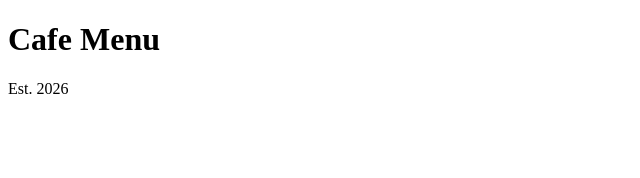
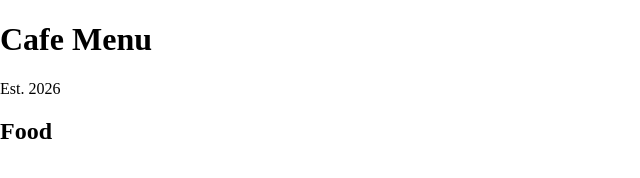
Before and after one commit to FFadhillah/Project-from-FreeCodeCamp, a plain HTML site: page PROJECT CSS/CAFE MENU/index.html in a window 1280 px wide. Shown: the whole page, without its empty margins (0-640 px from the left). Drawn offline with Linux system fonts and the light colour scheme.

Commit message:
adding asse repo and style.css

```diff
--- a/PROJECT CSS/CAFE MENU/index.html
+++ b/PROJECT CSS/CAFE MENU/index.html
@@ -3,15 +3,22 @@
 <head>
     <meta charset="UTF-8">
     <meta name="viewport" content="width=device-width, initial-scale=1.0">
+    <link rel="stylesheet" href="/PROJECT CSS/CAFE MENU/style.css">
     <title>Cafe Menu</title>
 </head>
 <body>
     <div class="menu">
         <h1>Cafe Menu</h1>
         <p class="year">Est. 2026</p>
-        <section></section>
+        <section>
+            <h2>Food</h2>
+            <!--Icon image-->
+            <article>
+                <p class="type-food"></p>
+                <p class="price"></p>
+            </article>
+        </section>
         <section></section>
     </div>
-
 </body>
 </html>
--- /dev/null
+++ b/PROJECT CSS/CAFE MENU/style.css
@@ -0,0 +1,5 @@
+body {
+    margin: 0;
+    padding: 0;
+    background-image: url(/PROJECT\ CSS/background-image);
+}
```
Also changed, not shown: PROJECT CSS/CAFE MENU/asset/background.jpg (added).
